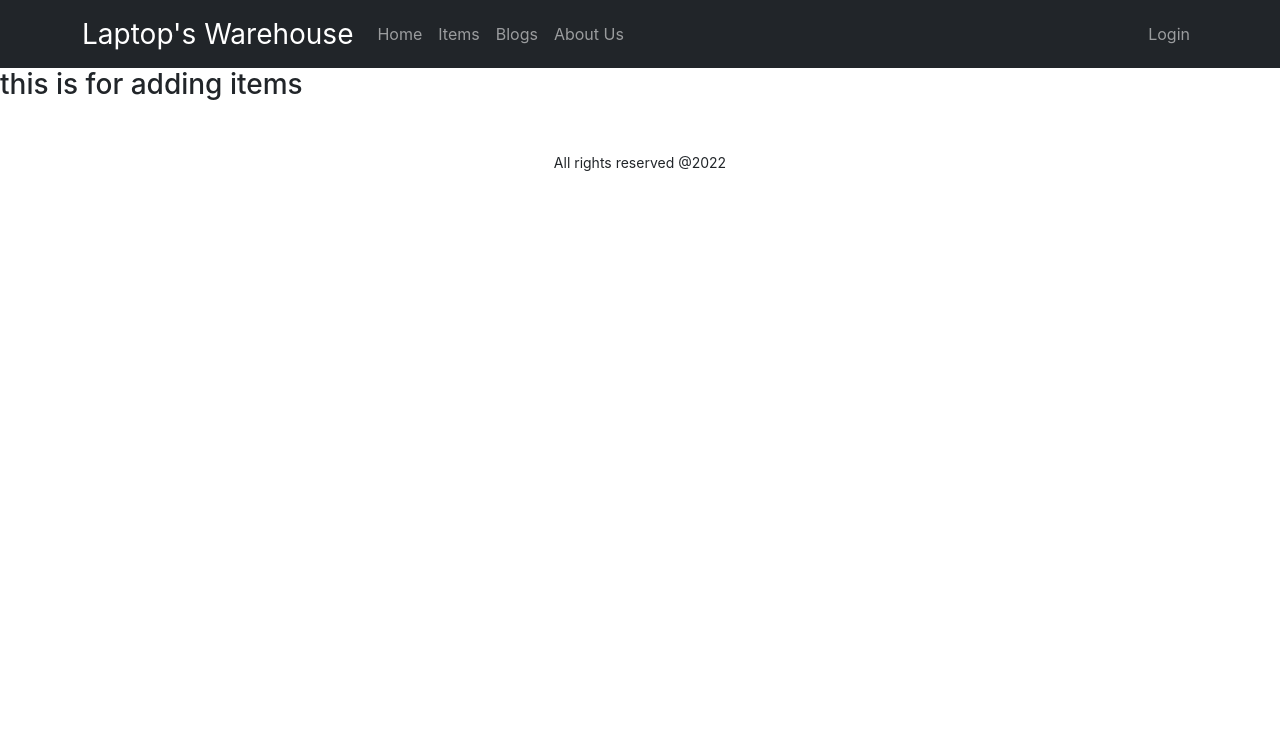
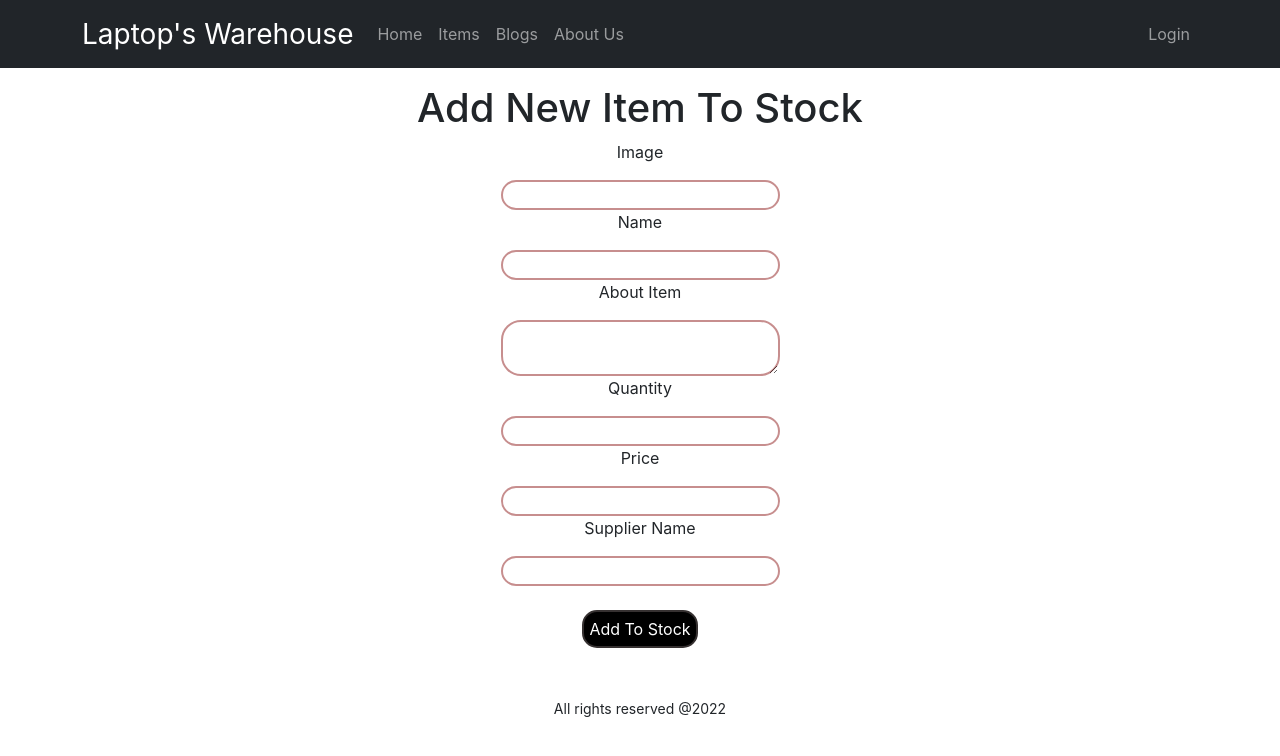
Before and after one commit to swadhin503/warehouse-management-client, a React (Create React App) app: page /addItems in a window 1280 px wide. Shown: the top 756 px of the page. Built offline with nearby package versions, Linux system fonts and the light colour scheme; no server answers.

Commit message:
add items in database from UI done

```diff
--- a/package.json
+++ b/package.json
@@ -12,6 +12,7 @@
     "react-bootstrap": "^2.3.1",
     "react-dom": "^18.1.0",
     "react-firebase-hooks": "^5.0.3",
+    "react-hook-form": "^7.30.0",
     "react-router-dom": "^6.3.0",
     "react-scripts": "5.0.1",
     "react-toastify": "^9.0.1",
--- a/src/App.js
+++ b/src/App.js
@@ -14,6 +14,7 @@ import Footer from './components/Footer/Footer';
 import NotFound from './components/NotFound/NotFound';
 import Inventory from './components/Inventory/Inventory';
 import RequireAuth from './components/RequireAuth/RequireAuth';
+
 
 function App() {
   return (
--- /dev/null
+++ b/src/components/AddItems/AddItems.css
@@ -0,0 +1,11 @@
+.input-field{
+    border: 2px solid rgb(199, 142, 142);
+    border-radius:20px;
+}
+.input-btn{
+    border: 2px solid rgb(54, 49, 49);
+    background-color:black;
+    color: white;
+    padding: 5px;
+    border-radius:15px;
+}
--- a/src/components/AddItems/AddItems.js
+++ b/src/components/AddItems/AddItems.js
@@ -1,9 +1,43 @@
 import React from 'react';
+import { useForm } from "react-hook-form";
+import './AddItems.css';
 
 const AddItems = () => {
+    const { register, handleSubmit } = useForm();
+    const onSubmit = data => {
+        console.log(data);
+        fetch('http://localhost:5000/items',{
+            method: 'POST',
+            headers: {
+                'Content-Type': 'application/json'
+            },
+            body: JSON.stringify(data)
+        })
+        .then(res => res.json())
+        .then(result => console.log(result))
+        data.reset()
+        alert('Added successfully')
+    };
+
     return (
-        <div>
-            <h3>this is for adding items</h3>
+        <div className="container mt-3">
+            <h1 className="text-center">Add New Item To Stock</h1>
+            <form onSubmit={handleSubmit(onSubmit)} className="d-flex justify-content-center align-items-center flex-column">
+                <p className="text-center">Image </p>
+                <input className="w-25 input-field" {...register("img", { required: true })} />
+                <p className="text-center">Name</p>
+                <input className="w-25 input-field" {...register("name", { required: true })} />
+                <p className="text-center">About Item</p>
+                <textarea className="w-25 input-field" {...register("description")} />
+                <p className="text-center">Quantity</p>
+                <input className="w-25 input-field" {...register("quantity")} />
+                <p className="text-center">Price </p>
+                <input className="w-25 input-field" {...register("price")} />
+                <p className="text-center">Supplier Name</p>
+                <input className="w-25 input-field" {...register("supplier_name")} />
+
+                <input className="mt-4 input-btn" value="Add To Stock" type="submit" />
+             </form>
         </div>
     );
 };
--- a/src/components/Home/Home.js
+++ b/src/components/Home/Home.js
@@ -1,18 +1,12 @@
-import React, { useEffect, useState } from 'react';
+import React from 'react';
 import { Carousel } from 'react-bootstrap';
 import img1 from '../../images/banner-1.jpg'
 import img2 from '../../images/banner-2.jpg'
 import img3 from '../../images/banner-3.jpg'
-import Item2 from '../Item2/Item2';
+import Items from '../Items/Items';
 
 const Home = () => {
-    const [items,setItems] = useState([]);
 
-    useEffect(()=>{
-        fetch('http://localhost:5000/items')
-        .then(res => res.json())
-        .then(data => setItems(data))
-    },[])
     return (
         <div>
             <Carousel className="mt-1">
@@ -53,17 +47,7 @@ const Home = () => {
                 </Carousel.Item>
             </Carousel>
 
-            <div className="container mt-4">
-            <h1 className="text-center mt-3">Our Items</h1>
-                <div className="row">
-                {
-                    items.slice(0,6).map(item => <Item2
-                    key={item._id}
-                    item = {item}
-                    ></Item2>)
-                }
-                </div>
-            </div>
+          <Items></Items>
         </div>
     );
 };
--- /dev/null
+++ b/src/components/Inventory/Inventory.css
@@ -0,0 +1,9 @@
+.input-border{
+    border: 2px solid rgb(176, 143, 143);
+    border-radius:20px;
+    padding-top: 20px;
+    padding-bottom: 20px;
+}
+.item-container1{
+    margin-left: -20px;
+}
--- a/src/components/Inventory/Inventory.js
+++ b/src/components/Inventory/Inventory.js
@@ -1,9 +1,68 @@
-import React from 'react';
+import React, { useEffect, useState } from 'react';
+import { Button, Card, Form } from 'react-bootstrap';
+import { useNavigate, useParams } from 'react-router-dom';
+import './Inventory.css'
 
 const Inventory = () => {
+    const {id} = useParams();
+    const [item,setItem] = useState([]);
+    useEffect(() => {
+        fetch(`http://localhost:5000/items/${id}`)
+        .then(res => res.json())
+        .then(data => setItem(data))
+    },[])
+    const {img,description,supplier_name,name,quantity,price} = item;
+
+    fetch(`http://localhost:5000/items/${id}`,{
+        method: 'PUT',
+        headers: {
+            'content-type': 'application/json',
+        },
+        body: JSON.stringify()
+    })
+    const navigate = useNavigate();
+    const handleNavigate= () => {
+        navigate('/manageItems');
+    }
+
     return (
-        <div>
-            <h2>for inventory</h2>
+        <div className="container">
+            <h2 className="text-center mt-3"> Update Stock</h2>
+                <div className="row">
+                    <div className="col-lg-12 col-md-12 col-12 d-flex align-items-center
+                    justify-content-center item-container1">
+                        <Card style={{ width: '18rem'}} className="item-container p-2">
+                            <Card.Img className="p-3 img-fluid" variant="top" src={img} />
+                            <Card.Body>
+                                <Card.Title>{name}</Card.Title>
+                                <Card.Text>{description}</Card.Text>
+                                <Card.Text>
+                                Quantity: {quantity} <br />
+                                Price: ${price}
+                                <br />
+                                Supplier Name: {supplier_name}
+                                </Card.Text>
+                                <Button className="d-block mx-auto" variant="dark">Delivered</Button>
+                            </Card.Body>
+                        </Card>
+                    </div>
+                </div>
+                <div className="mt-5 input-border mb-5">
+                    <h3 className="text-center">Restock The Item</h3>
+
+                    <Form>
+                        <Form.Group className="mb-3 mt-4">
+                        <Form.Control className="w-25 d-block mx-auto" type="text" placeholder="Enter quantity" />
+                       </Form.Group>
+
+                        <Button  className="d-block mx-auto" variant="dark" type="submit">
+                        Add
+                        </Button>
+                    </Form>
+                </div>
+                <Button onClick={handleNavigate}  className="d-block mx-auto mt-5" variant="dark" type="submit">
+                        Manage Inventory
+                 </Button>
         </div>
     );
 };
--- a/src/components/Item/Item.js
+++ b/src/components/Item/Item.js
@@ -16,7 +16,7 @@ const Item = ({item}) => {
                     Quantity: {quantity} <br />
                     Price: ${price}
                     </Card.Text>
-                    <Button variant="dark">Go somewhere</Button>
+                    <Button variant="dark">Delete</Button>
                 </Card.Body>
             </Card>
         </div>
--- a/src/components/Item/item.css
+++ b/src/components/Item/item.css
@@ -1,7 +1,7 @@
 .item-height{
     height: 400px;
     box-shadow: 5px 10px 5px rgb(137, 131, 131);
-    border: 2px solid black;
+    border: 2px solid rgb(141, 80, 80);
 }
 .item-height img{
     /* width: 250px; */
--- a/src/components/Item2/Item2.js
+++ b/src/components/Item2/Item2.js
@@ -4,10 +4,10 @@ import { useNavigate } from 'react-router-dom';
 import './Item2.css'
 
 const Item2 = ({item}) => {
-    const {img,name,quantity,description,price,supplier_name} = item;
+    const {_id,img,name,quantity,description,price,supplier_name} = item;
     const navigate = useNavigate();
-    const handleNavigate= ()=>{
-        navigate('/inventory/:id')
+    const handleNavigate= (id)=>{
+        navigate(`/inventory/${id}`)
     }
     return (
         <div className="col-lg-4 col-md-6 col-12 g-4">
@@ -22,7 +22,7 @@ const Item2 = ({item}) => {
                     <br />
                     Supplier Name: {supplier_name}
                     </Card.Text>
-                    <Button onClick={handleNavigate} variant="dark">Stock Update</Button>
+                    <Button onClick={()=>handleNavigate(_id)} variant="dark">Stock Update</Button>
                 </Card.Body>
             </Card>
         </div>
--- a/src/components/Items/Items.js
+++ b/src/components/Items/Items.js
@@ -1,9 +1,37 @@
-import React from 'react';
+import React, { useEffect, useState } from 'react';
+import { Button } from 'react-bootstrap';
+import { useNavigate } from 'react-router-dom';
+import Item2 from '../Item2/Item2';
 
 const Items = () => {
+    const [items,setItems] = useState([]);
+
+    useEffect(()=>{
+        fetch('http://localhost:5000/items')
+        .then(res => res.json())
+        .then(data => setItems(data))
+    },[])
+
+    const navigate = useNavigate();
+    const handleNavigate= () => {
+        navigate('/manageItems');
+    }
     return (
         <div>
-            <h2>This is for items</h2>
+              <div className="container mt-4">
+            <h1 className="text-center mt-3">Our Items</h1>
+                <div className="row">
+                {
+                    items.slice(0,6).map(item => <Item2
+                    key={item._id}
+                    item = {item}
+                    ></Item2>)
+                }
+                </div>
+                <Button onClick={handleNavigate}  className="d-block mx-auto mt-5" variant="dark" type="submit">
+                        Manage Inventory
+                 </Button>
+            </div>
         </div>
     );
 };
--- a/src/components/ManageItems/ManageItems.js
+++ b/src/components/ManageItems/ManageItems.js
@@ -1,4 +1,6 @@
 import React, { useEffect, useState } from 'react';
+import { Button } from 'react-bootstrap';
+import { useNavigate } from 'react-router-dom';
 import Item from '../Item/Item';
 
 const ManageItems = () => {
@@ -10,6 +12,10 @@ const ManageItems = () => {
         .then(data => setItems(data))
     },[])
     // console.log(items)
+    const navigate = useNavigate();
+    const handleNavigate= () => {
+        navigate('/addItems');
+    }
     return (
         <div className="container">
             <h1 className="text-center mt-3">Our Items</h1>
@@ -21,6 +27,9 @@ const ManageItems = () => {
                     ></Item>)
                 }
             </div>
+            <Button onClick={handleNavigate}  className="d-block mx-auto mt-5" variant="dark" type="submit">
+                        Add New Item
+            </Button>
         </div>
     );
 };
```
Also changed, not shown: 1 other file (tests, documents, lock files or other folders).
